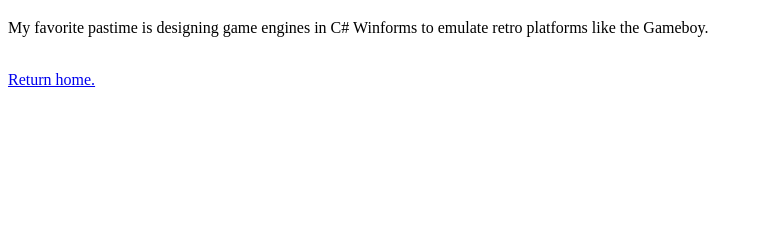
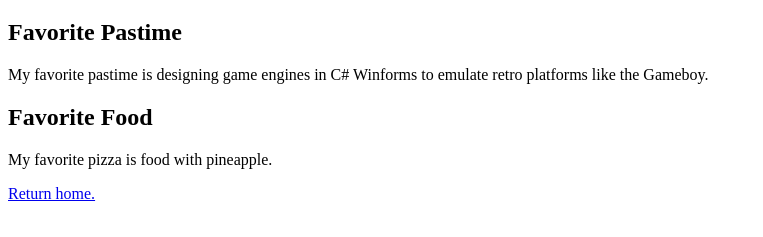
Before and after one commit to gabrielblake28/GLJ-Technologies, a website: page src/pages/Jacob.html in a window 1280 px wide. Shown: the part 61-298 px from the top of the page, without its empty margins (0-763 px from the left). Drawn offline with Linux system fonts and the light colour scheme.

Commit message:
Added favorite food text to personal page.

```diff
--- a/src/pages/Jacob.html
+++ b/src/pages/Jacob.html
@@ -3,12 +3,15 @@
   <head>
     <meta charset="UTF-8" />
     <meta name="viewport" content="width=device-width, initial-scale=1.0" />
-    <title>Document</title>
+    <title>Jacob's Page</title>
   </head>
   <body>
     <h1>Jacob's Page</h1>
+    <h2>Favorite Pastime</h2>
     <p>My favorite pastime is designing game engines in C# Winforms to emulate retro platforms like the Gameboy.</p>
-    <br>
+    <h2>Favorite Food</h2>
+    <p>My favorite pizza is food with pineapple.</p>
+
     <a href="../index.html">Return home.</a>
   </body>
 </html>
```
